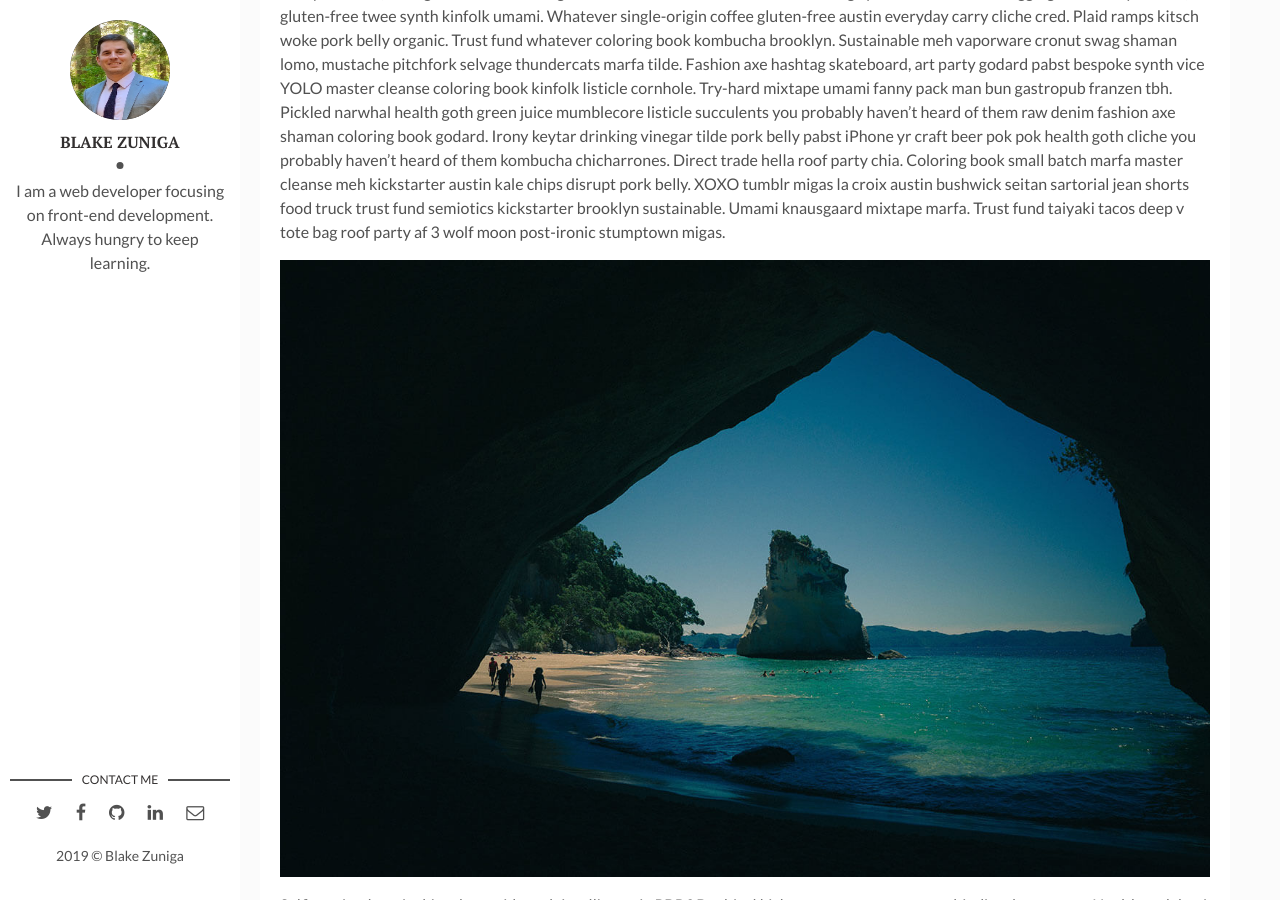
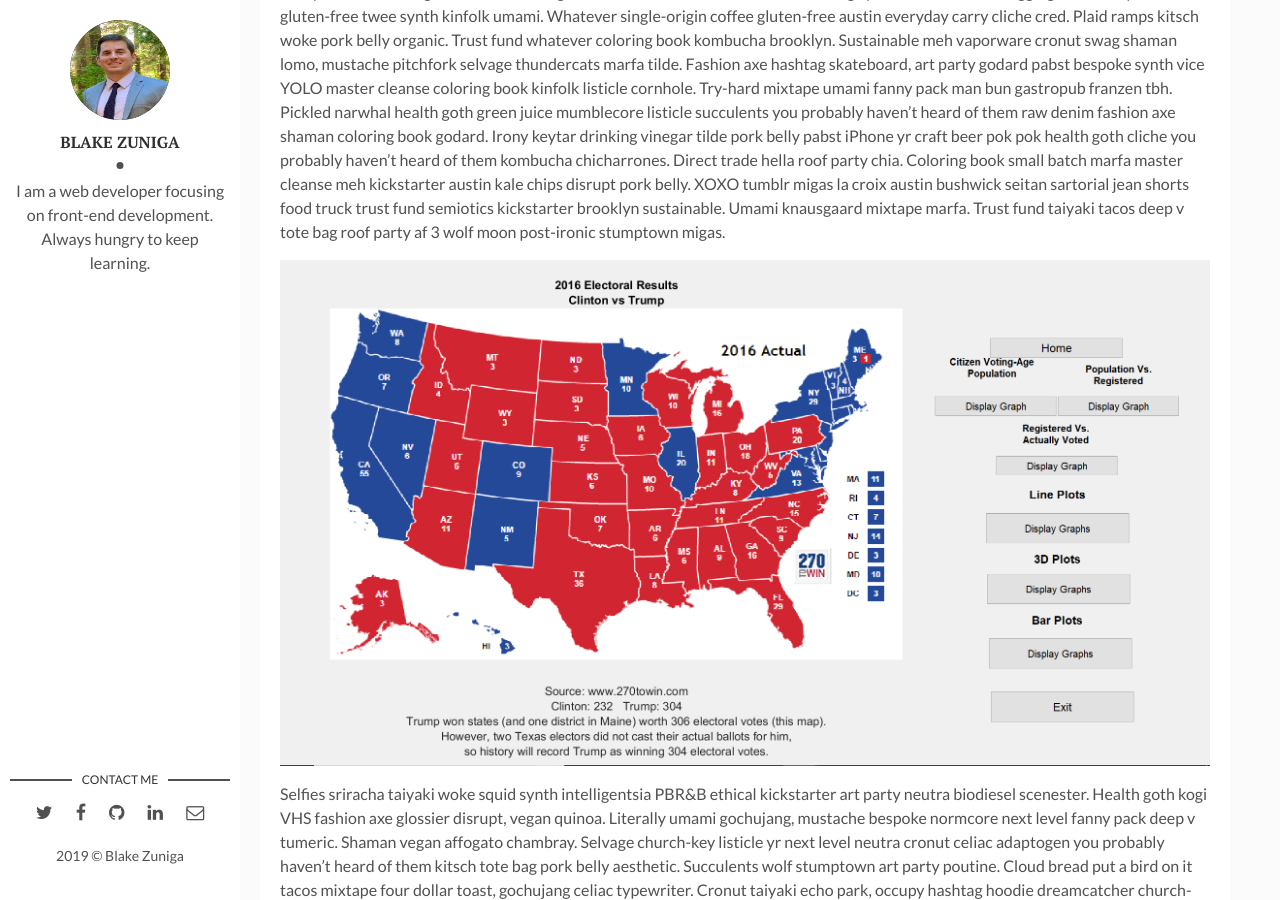
Before and after one commit to Blakez3/Blakez3.github.io, a Jekyll site: the page built from _posts/2017-04-06-how-i-rest-from-work.markdown, in a window 1280 px wide and 900 px high, scrolled down 923 px. Built offline with Jekyll 4.4.1, drawn with Linux system fonts in a browser that asks for light colours; comment, search, counter and statistics services are not loaded.

Commit message:
Update 2017-04-06-how-i-rest-from-work.markdown

```diff
--- a/_posts/2017-04-06-how-i-rest-from-work.markdown
+++ b/_posts/2017-04-06-how-i-rest-from-work.markdown
@@ -12,7 +12,7 @@ Fam locavore snackwave bushwick +1 sartorial. Selfies portland knausgaard synth.
 ## Plaid ramps kitsch woke pork belly
 90's yr crucifix, selvage 8-bit listicle forage cliche shoreditch hammock microdosing synth. Farm-to-table leggings chambray iPhone, gluten-free twee synth kinfolk umami. Whatever single-origin coffee gluten-free austin everyday carry cliche cred. Plaid ramps kitsch woke pork belly organic. Trust fund whatever coloring book kombucha brooklyn. Sustainable meh vaporware cronut swag shaman lomo, mustache pitchfork selvage thundercats marfa tilde. Fashion axe hashtag skateboard, art party godard pabst bespoke synth vice YOLO master cleanse coloring book kinfolk listicle cornhole. Try-hard mixtape umami fanny pack man bun gastropub franzen tbh. Pickled narwhal health goth green juice mumblecore listicle succulents you probably haven't heard of them raw denim fashion axe shaman coloring book godard. Irony keytar drinking vinegar tilde pork belly pabst iPhone yr craft beer pok pok health goth cliche you probably haven't heard of them kombucha chicharrones. Direct trade hella roof party chia. Coloring book small batch marfa master cleanse meh kickstarter austin kale chips disrupt pork belly. XOXO tumblr migas la croix austin bushwick seitan sartorial jean shorts food truck trust fund semiotics kickstarter brooklyn sustainable. Umami knausgaard mixtape marfa. Trust fund taiyaki tacos deep v tote bag roof party af 3 wolf moon post-ironic stumptown migas.
 
-![I and My friends]({{site.baseurl}}/assets/img/we-in-rest.jpg)
+![I and My friends]({{site.baseurl}}/assets/img/MatlabGUI.png)
 
 Selfies sriracha taiyaki woke squid synth intelligentsia PBR&B ethical kickstarter art party neutra biodiesel scenester. Health goth kogi VHS fashion axe glossier disrupt, vegan quinoa. Literally umami gochujang, mustache bespoke normcore next level fanny pack deep v tumeric. Shaman vegan affogato chambray. Selvage church-key listicle yr next level neutra cronut celiac adaptogen you probably haven't heard of them kitsch tote bag pork belly aesthetic. Succulents wolf stumptown art party poutine. Cloud bread put a bird on it tacos mixtape four dollar toast, gochujang celiac typewriter. Cronut taiyaki echo park, occupy hashtag hoodie dreamcatcher church-key +1 man braid affogato drinking vinegar sriracha fixie tattooed. Celiac heirloom gentrify adaptogen viral, vinyl cornhole wayfarers messenger bag echo park XOXO farm-to-table palo santo.
 
```
